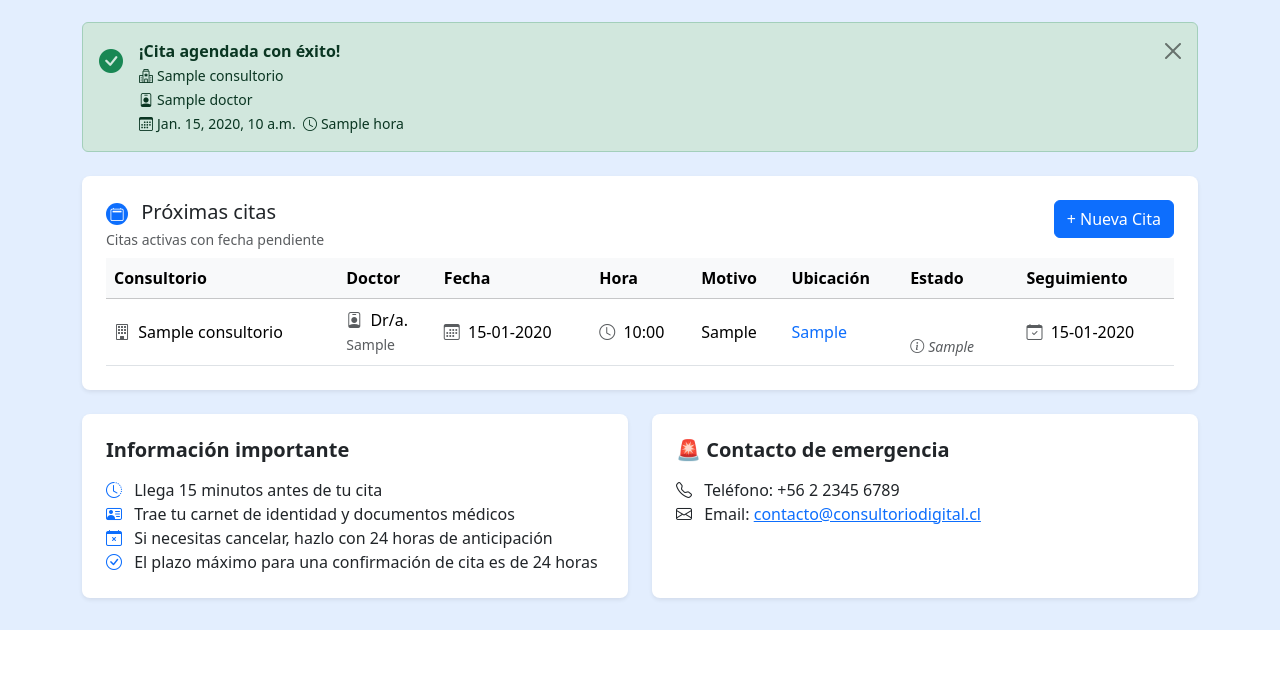
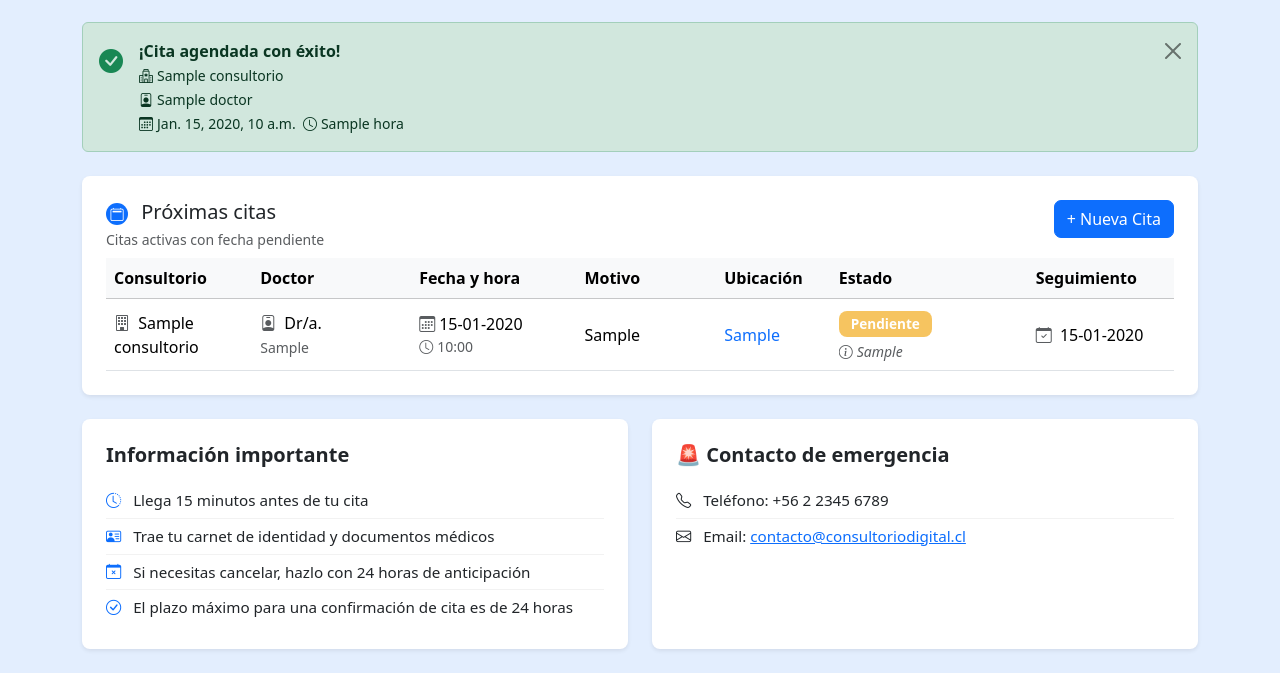
Before and after one commit to Consultorio-Digital/consultorio_digital, a Django app: template principal/templates/principal.html in a window 1280 px wide. Shown: the part 170-843 px from the top of the page. Before the commit the page ends 800 px from the top, so only its background shows below. Run offline with Django 5.2, Linux system fonts and the light colour scheme; a user stored in the database is signed in; tables that the repository leaves empty hold one stand-in row (values such as "Sample post"); the template is opened without the code that fills it: values that come from a table or form of the project are taken from there, most other values are stand-ins (such as "Sample title", 1, 10 or a date in 2020).

Commit message:
feat(principal): pulido de la tabla de próximas citas en el home
- principal.html: trunca con tooltip la columna Motivo (clase
  col-instruccion) para evitar que filas con texto largo deformen el
  layout; ajusta los anchos del colgroup para que los encabezados no
  se partan en dos líneas; agrega text-nowrap a todos los <th>;
  alinea verticalmente la columna Estado para mantener la grilla
  consistente cuando el badge tiene varias líneas
- static/css/principal.css: nuevas reglas para col-instruccion,
  table-cd y vertical-align consistente

```diff
--- a/principal/templates/principal.html
+++ b/principal/templates/principal.html
@@ -88,17 +88,25 @@
 
         {# Tabla de citas #}
         <div class="table-responsive">
-          <table class="table table-hover align-middle mb-0">
+          <table class="table table-hover align-middle mb-0" style="table-layout:fixed;width:100%;min-width:740px;">
+            <colgroup>
+              <col style="width:115px">
+              <col style="width:125px">
+              <col style="width:130px">
+              <col style="width:110px">
+              <col style="width:90px">
+              <col style="width:155px">
+              <col style="width:115px">
+            </colgroup>
             <thead class="table-light">
               <tr>
-                <th class="fw-bold">Consultorio</th>
-                <th class="fw-bold">Doctor</th>
-                <th class="fw-bold">Fecha</th>
-                <th class="fw-bold">Hora</th>
-                <th class="fw-bold">Motivo</th>
-                <th class="fw-bold">Ubicación</th>
-                <th class="fw-bold">Estado</th>
-                <th class="fw-bold">Seguimiento</th>
+                <th class="fw-bold text-nowrap">Consultorio</th>
+                <th class="fw-bold text-nowrap">Doctor</th>
+                <th class="fw-bold text-nowrap">Fecha y hora</th>
+                <th class="fw-bold text-nowrap">Motivo</th>
+                <th class="fw-bold text-nowrap">Ubicación</th>
+                <th class="fw-bold text-nowrap">Estado</th>
+                <th class="fw-bold text-nowrap">Seguimiento</th>
               </tr>
             </thead>
             <tbody>
@@ -120,14 +128,12 @@
                       {% endif %}
                     </td>
                     <td>
-                      <i class="bi bi-calendar3 me-1 text-muted"></i>
-                      {{ reserva.fecha_reserva|date:"d-m-Y" }}
+                      <div class="text-nowrap"><i class="bi bi-calendar3 me-1 text-muted"></i>{{ reserva.fecha_reserva|date:"d-m-Y" }}</div>
+                      <div class="text-nowrap small text-muted"><i class="bi bi-clock me-1"></i>{{ reserva.fecha_reserva|date:"H:i" }}</div>
                     </td>
                     <td>
-                      <i class="bi bi-clock me-1 text-muted"></i>
-                      {{ reserva.fecha_reserva|date:"H:i" }}
+                      <div class="col-instruccion" title="{{ reserva.motivo }}">{{ reserva.motivo }}</div>
                     </td>
-                    <td>{{ reserva.motivo }}</td>
                     <td>
                       <a href="https://www.google.com/maps?q={{ reserva.consultorio.latitud }},{{ reserva.consultorio.longitud }}"
                          target="_blank"
@@ -136,7 +142,7 @@
                         {{ reserva.consultorio.direccion }}
                       </a>
                     </td>
-                    <td>
+                    <td class="td-estado">
                       {% if reserva.estado == "confirmada" %}
                         <span class="badge badge-estado bg-confirmado">Confirmada</span>
                       {% elif reserva.estado == "pendiente" %}
@@ -153,7 +159,8 @@
                         <span class="badge badge-estado bg-secondary">{{ reserva.estado }}</span>
                       {% endif %}
                       {% if reserva.notas_doctor %}
-                        <div class="small text-muted mt-1 fst-italic">
+                        <div class="col-instruccion small text-muted fst-italic mt-1"
+                             title="{{ reserva.notas_doctor }}">
                           <i class="bi bi-info-circle me-1"></i>{{ reserva.notas_doctor }}
                         </div>
                       {% endif %}
@@ -170,7 +177,7 @@
                 {% endfor %}
               {% else %}
                 <tr>
-                  <td colspan="8" class="text-center text-muted py-5">
+                  <td colspan="7" class="text-center text-muted py-5">
                     <i class="bi bi-calendar-check fs-2 d-block mb-3 text-primary opacity-50"></i>
                     <div class="fw-semibold mb-1">No tienes citas próximas</div>
                     <div class="small mb-3">Agenda una cita con tu médico cuando la necesites</div>
@@ -253,3 +260,15 @@
   {% endif %}
 
 {% endblock %}
+
+{% block extra_js %}
+<script>
+  document.querySelectorAll('.col-instruccion[title]').forEach(function (el) {
+    new bootstrap.Tooltip(el, {
+      placement  : 'top',
+      customClass: 'tooltip-texto-largo',
+      trigger    : 'hover',
+    });
+  });
+</script>
+{% endblock %}
--- a/static/css/principal.css
+++ b/static/css/principal.css
@@ -36,3 +36,67 @@ body {
     text-align: center;
     margin-top: 2em;
 }
+
+/* ── Bienvenida ── */
+.welcome-txt {
+  font-weight: 100;
+  font-size: 2.2rem;
+}
+
+/* ── Botón nueva cita ── */
+.btn-nueva-cita {
+  border-radius: 7px;
+  font-weight: 300;
+  white-space: nowrap;
+}
+
+/* ── Badges de estado (compartidos con panel_doctor) ── */
+.badge-estado {
+  padding: 6px 12px;
+  border-radius: 8px;
+  font-size: 0.85rem;
+  font-weight: 600;
+  opacity: 0.9;
+}
+
+.bg-confirmado  { background-color: #2B7FFF !important; color: #fff !important; }
+.bg-pendiente   { background-color: #F6BE4F !important; color: #fff !important; }
+.bg-completada  { background-color: #14AE5C !important; color: #fff !important; }
+.bg-seguimiento { background-color: #9B59B6 !important; color: #fff !important; }
+.bg-cancelada   { background-color: #6c757d !important; color: #fff !important; }
+.bg-no-asistio  { background-color: #E74C3C !important; color: #fff !important; }
+
+/* ── Truncado con tooltip (instrucción del doctor) ── */
+.td-estado {
+  max-width: 200px;
+  vertical-align: top !important;
+  padding-top: 12px !important;
+}
+
+.col-instruccion {
+  display: block;
+  width: 100%;
+  overflow: hidden;
+  text-overflow: ellipsis;
+  white-space: nowrap;
+}
+
+.tooltip-texto-largo .tooltip-inner {
+  max-width: 350px;
+  white-space: normal;
+  word-wrap: break-word;
+  text-align: left;
+  padding: 8px 12px;
+  line-height: 1.45;
+}
+
+/* ── Lista de info ── */
+.info-list li {
+  padding: 6px 0;
+  font-size: 0.95rem;
+  border-bottom: 1px solid rgba(0,0,0,0.05);
+}
+
+.info-list li:last-child {
+  border-bottom: none;
+}
```
